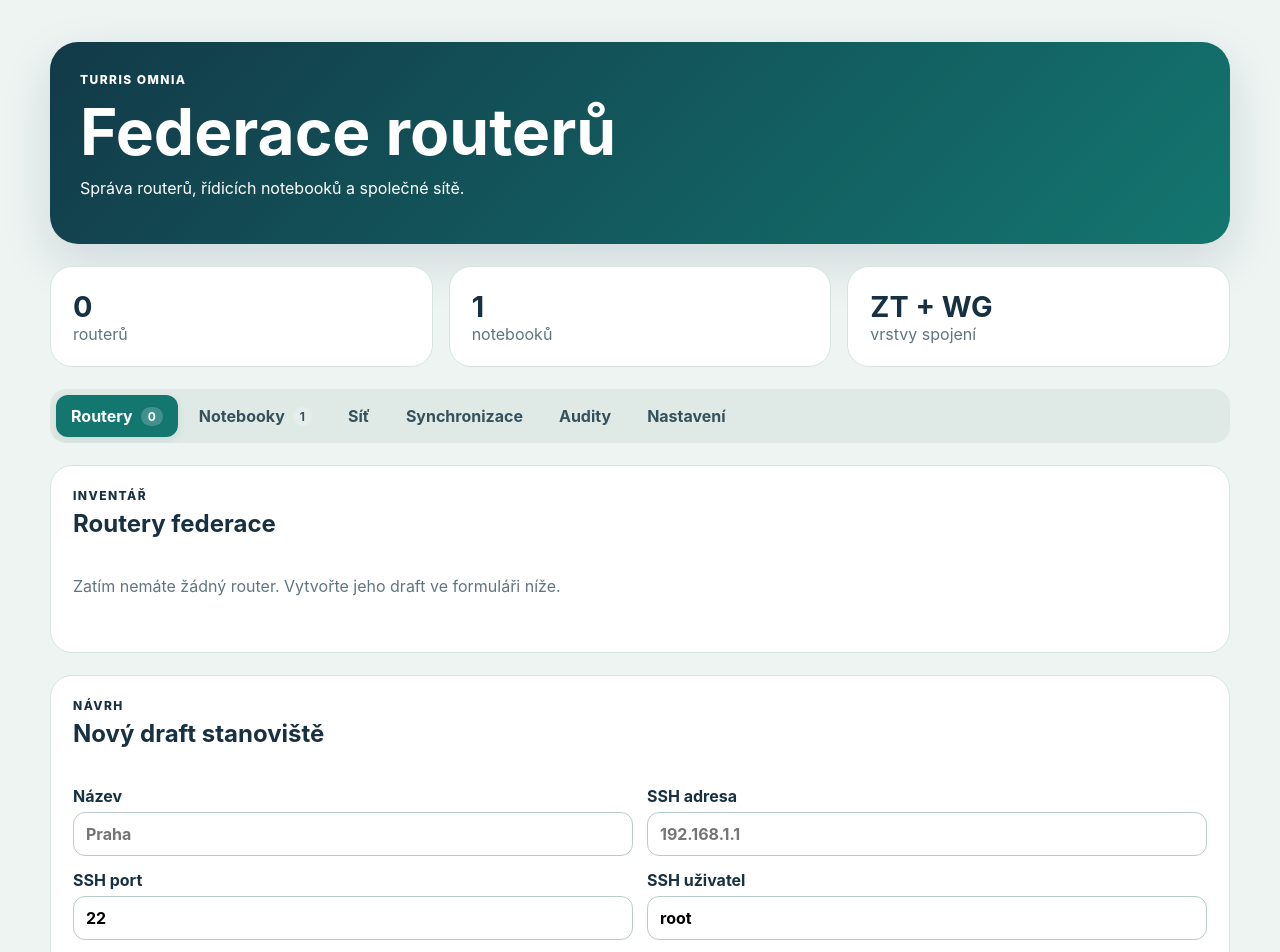
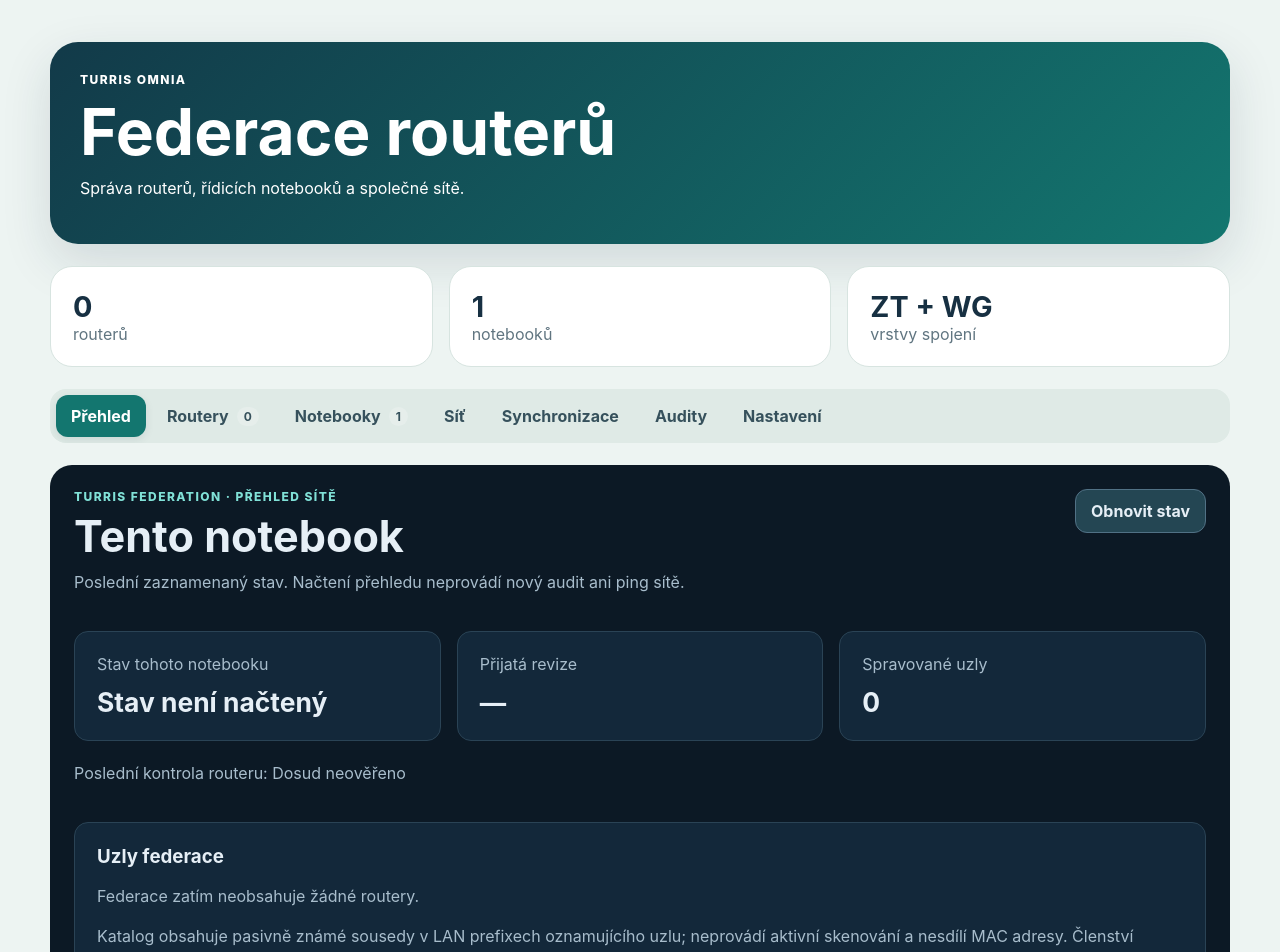
Before and after one commit to AntoninMicka/TurrisFederation, a Vue app: page / in a window 1280 px wide. Shown: the top 952 px of the page. Built offline with nearby package versions, Linux system fonts and the light colour scheme.

Commit message:
feat(ui): add read-only federation overview for administrators

```diff
--- a/src/App.vue
+++ b/src/App.vue
@@ -1,10 +1,12 @@
 <script setup lang="ts">
 import { nextTick, onMounted, onUnmounted, reactive, ref } from "vue";
+import FederationOverview from "./FederationOverview.vue";
 import { notebookAction, manageNotebookService, checkNotebookZeroTier, auditNode, connectNode, inspectConnection, listNodes, saveNode, getZeroTierSettings, saveZeroTierSettings, listZeroTierStatus, manageZeroTier, openZeroTierCentral, exportSettings, importSettings, deploymentAction } from "./backend";
 import type { NotebookSyncStatus, NotebookPeer } from "./backend";
 import type { AuditFinding, FederationNode, HostIdentity, ZeroTierSettings, ZeroTierStatus, DeploymentOverview, DeploymentPlan } from "./domain";
 
 const tabs = [
+  { id: 'overview', label: 'Přehled' },
   { id: 'routers', label: 'Routery' },
   { id: 'notebooks', label: 'Notebooky' },
   { id: 'network', label: 'Síť' },
@@ -13,7 +15,7 @@
   { id: 'settings', label: 'Nastavení' },
 ] as const;
 type TabId = typeof tabs[number]['id'];
-const activeTab = ref<TabId>('routers');
+const activeTab = ref<TabId>('overview');
 
 function navigateTabs(event: KeyboardEvent, index: number) {
   let target = index;
@@ -129,6 +131,7 @@
 const deployMode = ref<"full" | "settings">("full");
 const publishing = ref(false);
 const deploymentError = ref("");
+const overviewLoading = ref(false);
 const deploymentLabels: Record<string, string> = { pending: "Přijato · čeká na aplikování", error: "Kontrola nebo aplikování selhalo", confirming: "Čeká na potvrzení", waiting_peers: "Nasazeno · čeká na protějšky", active: "Spojení ověřeno", rollback: "Obnovena záloha", revoked: "Členství odvoláno" };
 
 async function refreshDeployment(live = false) {
@@ -137,6 +140,21 @@
     deployment.value = await deploymentAction<DeploymentOverview>(live ? "refresh" : "overview");
     deploymentError.value = "";
   } catch (error) { deploymentError.value = String(error); }
+}
+
+async function refreshReadOnlyOverview() {
+  overviewLoading.value = true;
+  try {
+    const [freshNodes, freshSettings] = await Promise.all([listNodes(), getZeroTierSettings()]);
+    nodes.value = freshNodes;
+    ztSettings.value = freshSettings;
+    await Promise.all([refreshDeployment(), notebookOperation()]);
+    message.value = "Read-only přehled byl obnoven z místně uloženého stavu.";
+  } catch (error) {
+    message.value = `Přehled nelze obnovit: ${String(error)}`;
+  } finally {
+    overviewLoading.value = false;
+  }
 }
 
 async function publishChanges() {
@@ -452,6 +470,10 @@
         <span v-else-if="tab.id === 'audits' && findings.length" class="tab-count">{{ findings.length }}</span>
       </button>
     </nav>
+    <div v-show="activeTab === 'overview'" id="panel-overview" class="tab-panel" role="tabpanel" aria-labelledby="tab-overview" tabindex="0">
+      <FederationOverview :nodes="nodes" :deployment="deployment" :settings="ztSettings" :notebook="notebookSync"
+        :loading="overviewLoading" @refresh="refreshReadOnlyOverview" />
+    </div>
     <div v-show="activeTab === 'routers'" id="panel-routers" class="tab-panel" role="tabpanel" aria-labelledby="tab-routers" tabindex="0">
     <section class="panel">
       <div><p class="kicker">Inventář</p><h2>Routery federace</h2></div>
--- /dev/null
+++ b/src/FederationOverview.vue
@@ -0,0 +1,104 @@
+<script setup lang="ts">
+import { computed } from "vue";
+import type { NotebookSyncStatus } from "./backend";
+import type { DeploymentOverview, FederationNode, ZeroTierSettings } from "./domain";
+
+const props = defineProps<{
+  nodes: FederationNode[];
+  deployment: DeploymentOverview | null;
+  settings: ZeroTierSettings;
+  notebook: NotebookSyncStatus | null;
+  loading: boolean;
+}>();
+
+defineEmits<{ refresh: [] }>();
+
+const deploymentLabels: Record<string, string> = {
+  pending: "Čeká na aplikování",
+  error: "Chyba agenta",
+  confirming: "Čeká na potvrzení",
+  waiting_peers: "Čeká na protějšky",
+  active: "Spojení ověřeno",
+  rollback: "Obnovena záloha",
+  revoked: "Členství odvoláno",
+};
+
+const notebookState = computed(() => {
+  if (props.notebook?.service?.active) return "Backend běží";
+  if (props.notebook?.service?.installed) return "Služba neběží";
+  if (props.notebook) return "Backend běží pouze s UI";
+  return "Stav není načtený";
+});
+
+const lastChecked = computed(() => {
+  const timestamps = Object.values(props.deployment?.nodes ?? {})
+    .map(report => report.checkedAt)
+    .filter((value): value is number => typeof value === "number");
+  if (!timestamps.length) return "Dosud neověřeno";
+  return new Date(Math.max(...timestamps) * 1000).toLocaleString("cs-CZ");
+});
+
+function membership(node: FederationNode) {
+  const report = props.deployment?.nodes[node.id];
+  if (!report?.enrolled) return "Draft";
+  if (report.reachable === false) return "Nedostupný · poslední známý stav";
+  return deploymentLabels[report.state ?? ""] ?? "Přijatý uzel";
+}
+</script>
+
+<template>
+  <section class="overview-page" aria-labelledby="overview-title">
+    <div class="overview-heading">
+      <div>
+        <p class="kicker">Turris Federation · přehled sítě</p>
+        <h2 id="overview-title">Tento notebook</h2>
+        <p class="muted">Poslední zaznamenaný stav. Načtení přehledu neprovádí nový audit ani ping sítě.</p>
+      </div>
+      <button type="button" class="secondary" :disabled="loading" @click="$emit('refresh')">
+        {{ loading ? "Načítám…" : "Obnovit stav" }}
+      </button>
+    </div>
+
+    <div class="overview-cards">
+      <article><span>Stav tohoto notebooku</span><strong>{{ notebookState }}</strong></article>
+      <article><span>Přijatá revize</span><strong>{{ deployment?.revision || "—" }}</strong></article>
+      <article><span>Spravované uzly</span><strong>{{ nodes.length }}</strong></article>
+    </div>
+    <p class="muted">Poslední kontrola routeru: {{ lastChecked }}</p>
+
+    <section class="overview-section">
+      <h3>Uzly federace</h3>
+      <p v-if="!nodes.length" class="muted">Federace zatím neobsahuje žádné routery.</p>
+      <div v-else class="overview-table-wrap">
+        <table class="overview-table">
+          <thead><tr><th>Uzel</th><th>ZeroTier</th><th>WireGuard</th><th>LAN sítě</th><th>Dostupní hosté</th><th>Stav / členství</th><th>Ping ZeroTier</th><th>Ping WireGuard</th></tr></thead>
+          <tbody>
+            <tr v-for="node in nodes" :key="node.id">
+              <td><strong>{{ node.name }}</strong></td>
+              <td><code>{{ node.zeroTierAddress || "—" }}</code></td>
+              <td><code>{{ node.wireguardAddress || "—" }}</code></td>
+              <td><span v-for="cidr in node.lanCidrs" :key="cidr" class="overview-line">{{ cidr }}</span><span v-if="!node.lanCidrs.length">—</span></td>
+              <td>
+                <ul v-if="deployment?.nodes[node.id]?.hosts?.length" class="overview-hosts">
+                  <li v-for="host in deployment.nodes[node.id].hosts" :key="host.address"><code>{{ host.address }}</code><small v-if="host.name">{{ host.name }}</small></li>
+                </ul>
+                <span v-else>—</span>
+              </td>
+              <td><span class="overview-badge">{{ membership(node) }}</span></td>
+              <td><span class="overview-signal unknown">Neměřeno</span></td>
+              <td><span class="overview-signal unknown">Neměřeno</span></td>
+            </tr>
+          </tbody>
+        </table>
+      </div>
+      <p class="muted">Katalog obsahuje pasivně známé sousedy v LAN prefixech oznamujícího uzlu; neprovádí aktivní skenování a nesdílí MAC adresy. Členství vychází z přijaté konfigurace. Dostupnost z notebooku se bude měřit pouze na vyžádání; dokud není notebooková diagnostika implementovaná, přehled ji neodhaduje z jiných stavů.</p>
+    </section>
+
+    <section class="overview-section">
+      <h3>Síť a správa</h3>
+      <p>ZeroTier Network ID: <code>{{ settings.networkId || "—" }}</code></p>
+      <p>Notebook je koncový uzel v ZeroTier. Neroutuje provoz mezi VPN a fyzickou sítí a neinzeruje svou LAN.</p>
+      <p class="muted">Změny konfigurace, audity a nasazení jsou oddělené v administračních záložkách.</p>
+    </section>
+  </section>
+</template>
--- a/src/styles.css
+++ b/src/styles.css
@@ -52,3 +52,28 @@
 
 .pairing-data { width: 100%; min-height: 100px; padding: 12px; border: 1px solid #b9cbc7; border-radius: 12px; font: inherit; resize: vertical; }
 .sync-fingerprint { display: block; overflow-wrap: anywhere; }
+
+.overview-page { display: grid; gap: 20px; padding: 24px; color: #e6eff6; background: #0c1925; border-radius: 22px; }
+.overview-heading { display: flex; justify-content: space-between; align-items: start; gap: 20px; }
+.overview-heading h2 { margin-bottom: 8px; font-size: clamp(1.8rem, 4vw, 2.7rem); }
+.overview-page .kicker { color: #80e1d7; }
+.overview-page .muted { color: #a8bdcc; line-height: 1.55; }
+.overview-page .secondary { color: #e6eff6; background: #244653; border: 1px solid #517185; }
+.overview-cards { display: grid; grid-template-columns: repeat(3, minmax(0, 1fr)); gap: 16px; }
+.overview-cards article, .overview-section { padding: 22px; background: #13283a; border: 1px solid #2a4355; border-radius: 14px; }
+.overview-cards span { color: #a8bdcc; }
+.overview-cards strong { display: block; margin-top: 12px; font-size: 1.65rem; overflow-wrap: anywhere; }
+.overview-section { display: grid; gap: 16px; }
+.overview-section h3, .overview-section p { margin-bottom: 0; }
+.overview-table-wrap { overflow-x: auto; }
+.overview-table { width: 100%; border-collapse: collapse; text-align: left; }
+.overview-table th, .overview-table td { padding: 14px 12px; border-bottom: 1px solid #2a4355; vertical-align: top; overflow-wrap: anywhere; }
+.overview-table th { color: #a8bdcc; font-weight: 500; }
+.overview-line { display: block; }
+.overview-hosts { min-width: 150px; margin: 0; gap: 6px; }
+.overview-hosts li { display: grid; gap: 2px; padding: 0; color: inherit; background: transparent; border: 0; }
+.overview-hosts small { color: #a8bdcc; }
+.overview-badge { display: inline-block; padding: 5px 10px; border-radius: 20px; background: #244653; font-size: .82rem; }
+.overview-signal { white-space: nowrap; font-size: .82rem; }
+.overview-signal.unknown { color: #a8bdcc; }
+@media (max-width: 720px) { .overview-heading { flex-direction: column; } .overview-cards { grid-template-columns: 1fr; } }
```
Also changed, not shown: 3 other files (tests, documents, lock files or other folders).
